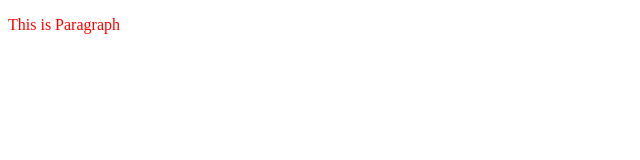
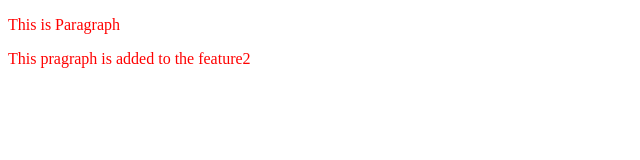
Before and after one commit to madnanch786/LocalRepo, a plain HTML site: page index.html in a window 1280 px wide. Shown: the whole page, without its empty margins (0-640 px from the left). Drawn offline with Linux system fonts and the light colour scheme.

Commit message:
Added: Feature1 added

```diff
--- a/index.html
+++ b/index.html
@@ -8,5 +8,6 @@
 </head>
 <body>
     <p>This is Paragraph</p>
+    <p> This pragraph is added to the feature2</p>
 </body>
 </html>
```
